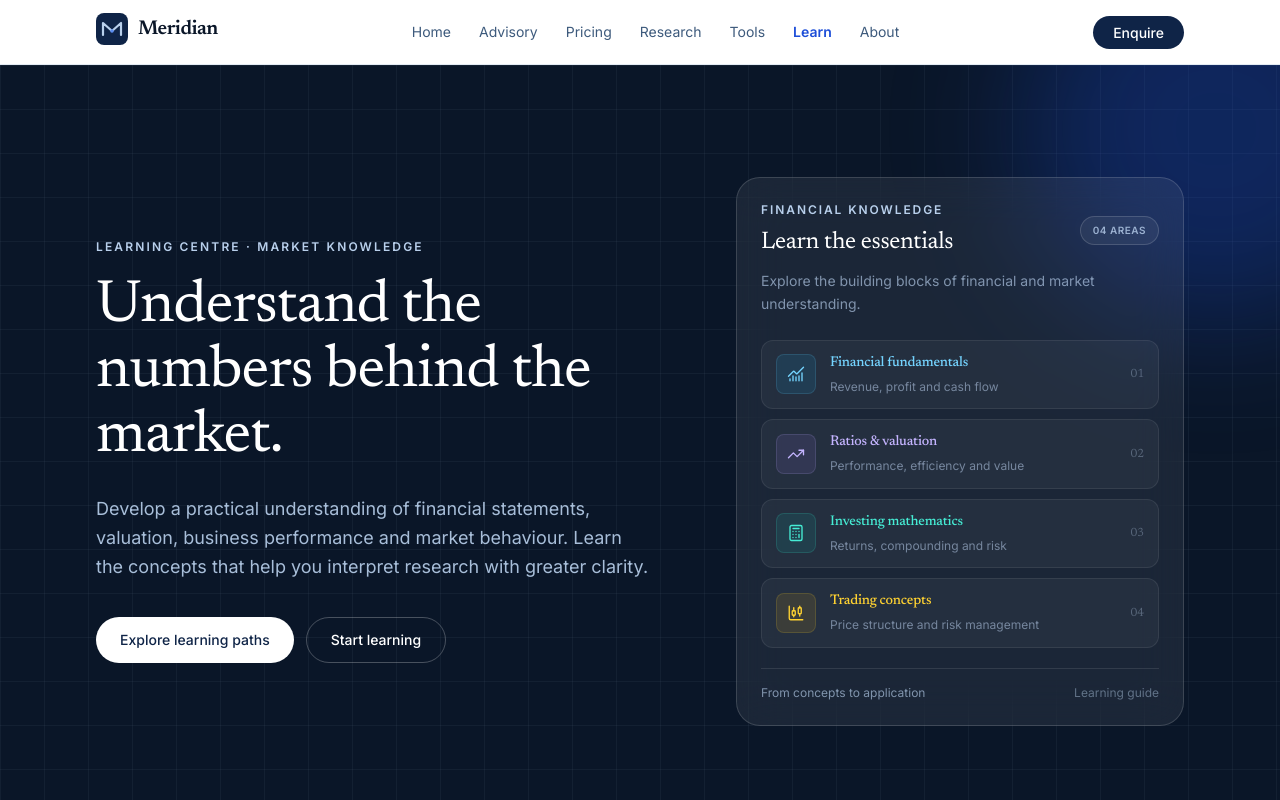
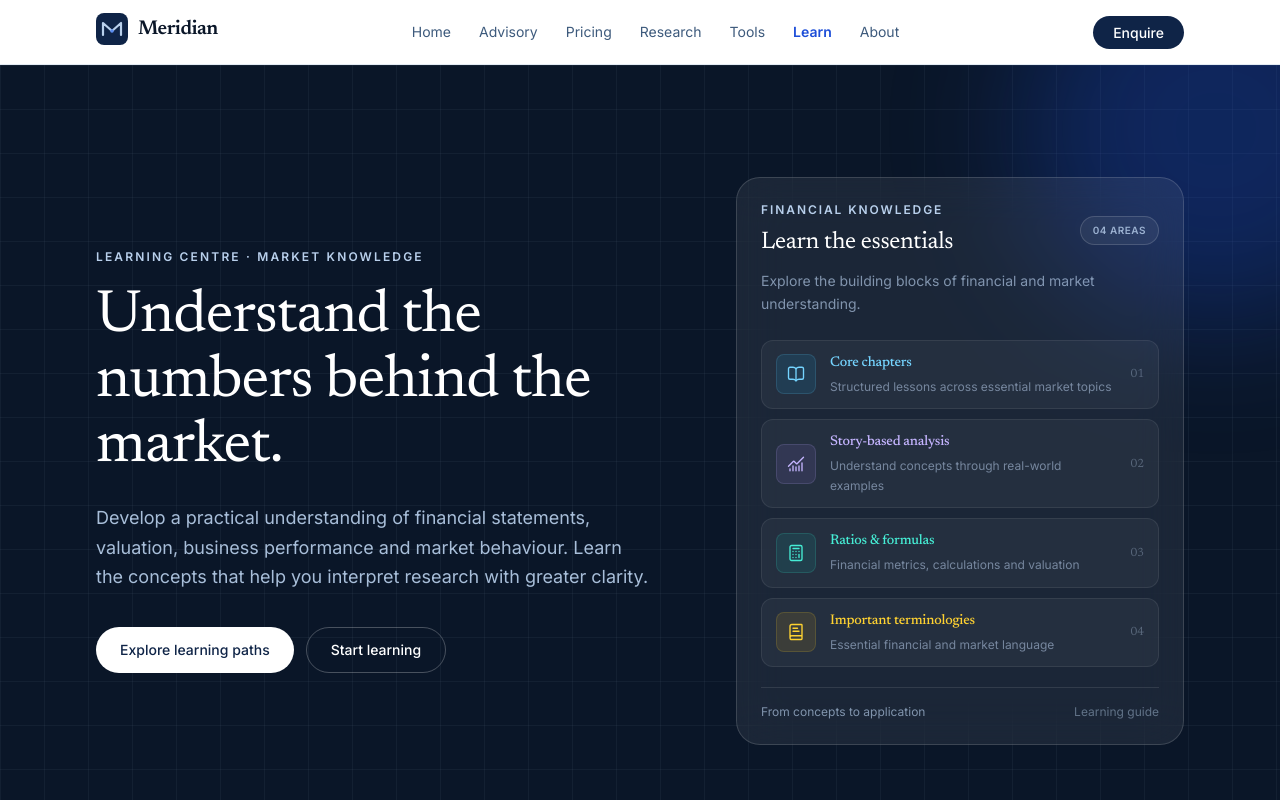
Before and after one commit to dilseresearchlab-git/Advisory, a Next.js app: page /learn in a window 1280 px wide. Shown: the top 800 px of the page. Built offline with nearby package versions, Linux system fonts and the light colour scheme.

Commit message:
changing the learn hbero card points

```diff
--- a/src/components/pages/learn/LearnHero.jsx
+++ b/src/components/pages/learn/LearnHero.jsx
@@ -1,10 +1,52 @@
 import { Button, Container } from "@/components/ui";
 import {
+  BookOpen,
+  BookText,
   ChartNoAxesCombined,
-  TrendingUp,
   Calculator,
-  ChartCandlestick,
 } from "lucide-react";
+
+
+
+const learningAreas = [
+  {
+    number: "01",
+    title: "Core chapters",
+    description: "Structured lessons across essential market topics",
+    icon: BookOpen,
+    color: "text-sky-300",
+    bg: "bg-sky-400/10",
+    border: "border-sky-300/15",
+  },
+  {
+    number: "02",
+    title: "Story-based analysis",
+    description: "Understand concepts through real-world examples",
+    icon: ChartNoAxesCombined,
+    color: "text-violet-300",
+    bg: "bg-violet-400/10",
+    border: "border-violet-300/15",
+  },
+  {
+    number: "03",
+    title: "Ratios & formulas",
+    description: "Financial metrics, calculations and valuation",
+    icon: Calculator,
+    color: "text-teal-300",
+    bg: "bg-teal-400/10",
+    border: "border-teal-300/15",
+  },
+  {
+    number: "04",
+    title: "Important terminologies",
+    description: "Essential financial and market language",
+    icon: BookText,
+    color: "text-amber-300",
+    bg: "bg-amber-400/10",
+    border: "border-amber-300/15",
+  },
+];
+
 
 export default function LearnHero() {
   return (
@@ -62,7 +104,7 @@ export default function LearnHero() {
               </h2>
             </div>
 
-            <span className="rounded-full border border-white/15 bg-white/[0.06] px-3 py-1.5 text-[10px] font-semibold uppercase tracking-wider text-ice-300/80">
+            <span className="rounded-full border border-white/15 bg-white/6 px-3 py-1.5 text-[10px] font-semibold uppercase tracking-wider text-ice-300/80">
               04 areas
             </span>
           </div>
@@ -73,44 +115,7 @@ export default function LearnHero() {
 
           {/* Learning stages */}
           <div className="mt-6 space-y-2.5">
-            {[
-              {
-                number: "01",
-                title: "Financial fundamentals",
-                description: "Revenue, profit and cash flow",
-                icon: ChartNoAxesCombined,
-                color: "text-sky-300",
-                bg: "bg-sky-400/10",
-                border: "border-sky-300/15",
-              },
-              {
-                number: "02",
-                title: "Ratios & valuation",
-                description: "Performance, efficiency and value",
-                icon: TrendingUp,
-                color: "text-violet-300",
-                bg: "bg-violet-400/10",
-                border: "border-violet-300/15",
-              },
-              {
-                number: "03",
-                title: "Investing mathematics",
-                description: "Returns, compounding and risk",
-                icon: Calculator,
-                color: "text-teal-300",
-                bg: "bg-teal-400/10",
-                border: "border-teal-300/15",
-              },
-              {
-                number: "04",
-                title: "Trading concepts",
-                description: "Price structure and risk management",
-                icon: ChartCandlestick,
-                color: "text-amber-300",
-                bg: "bg-amber-400/10",
-                border: "border-amber-300/15",
-              },
-            ].map((item) => {
+            {learningAreas.map((item) => {
               const Icon = item.icon;
 
               return (
```
